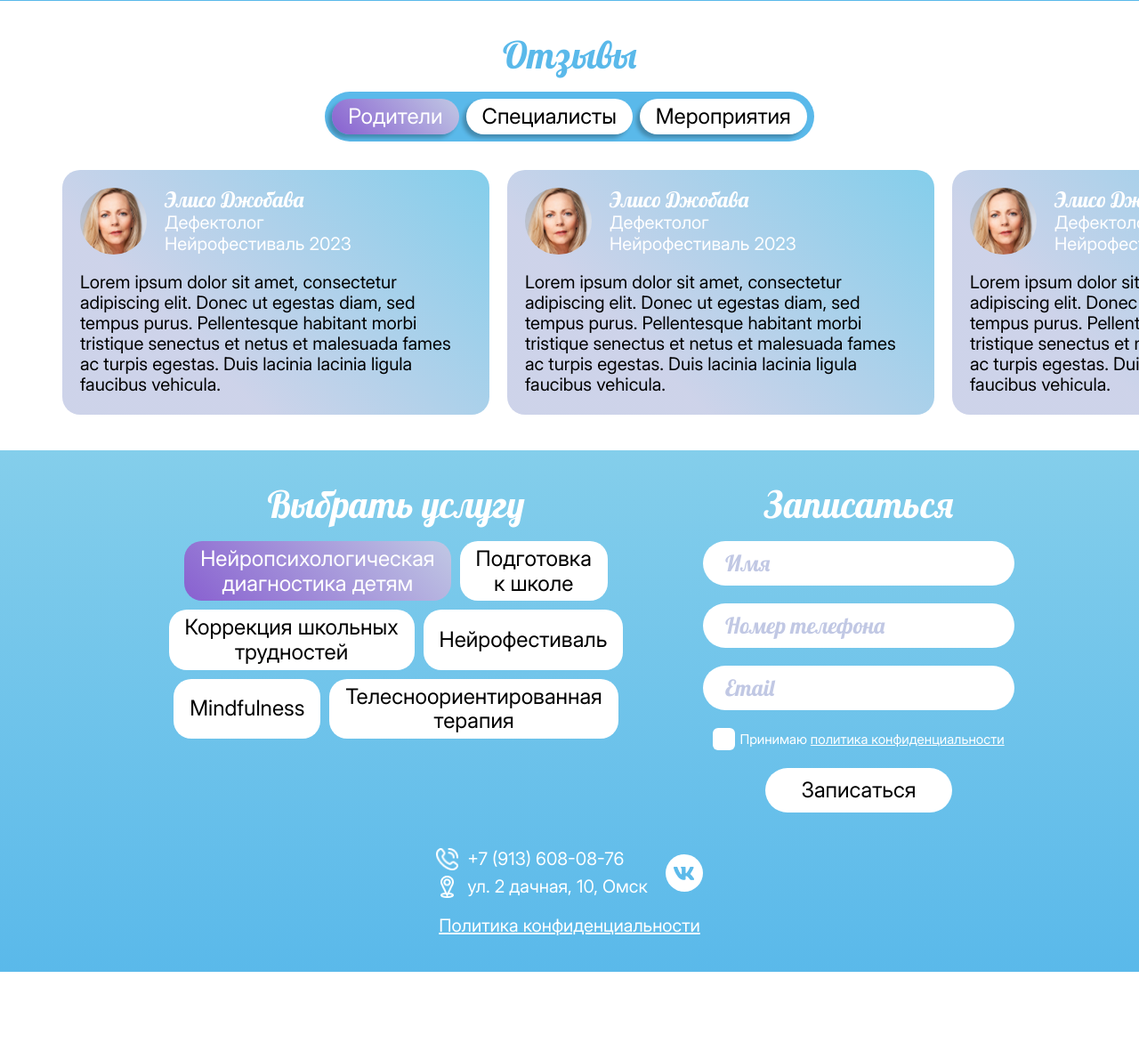
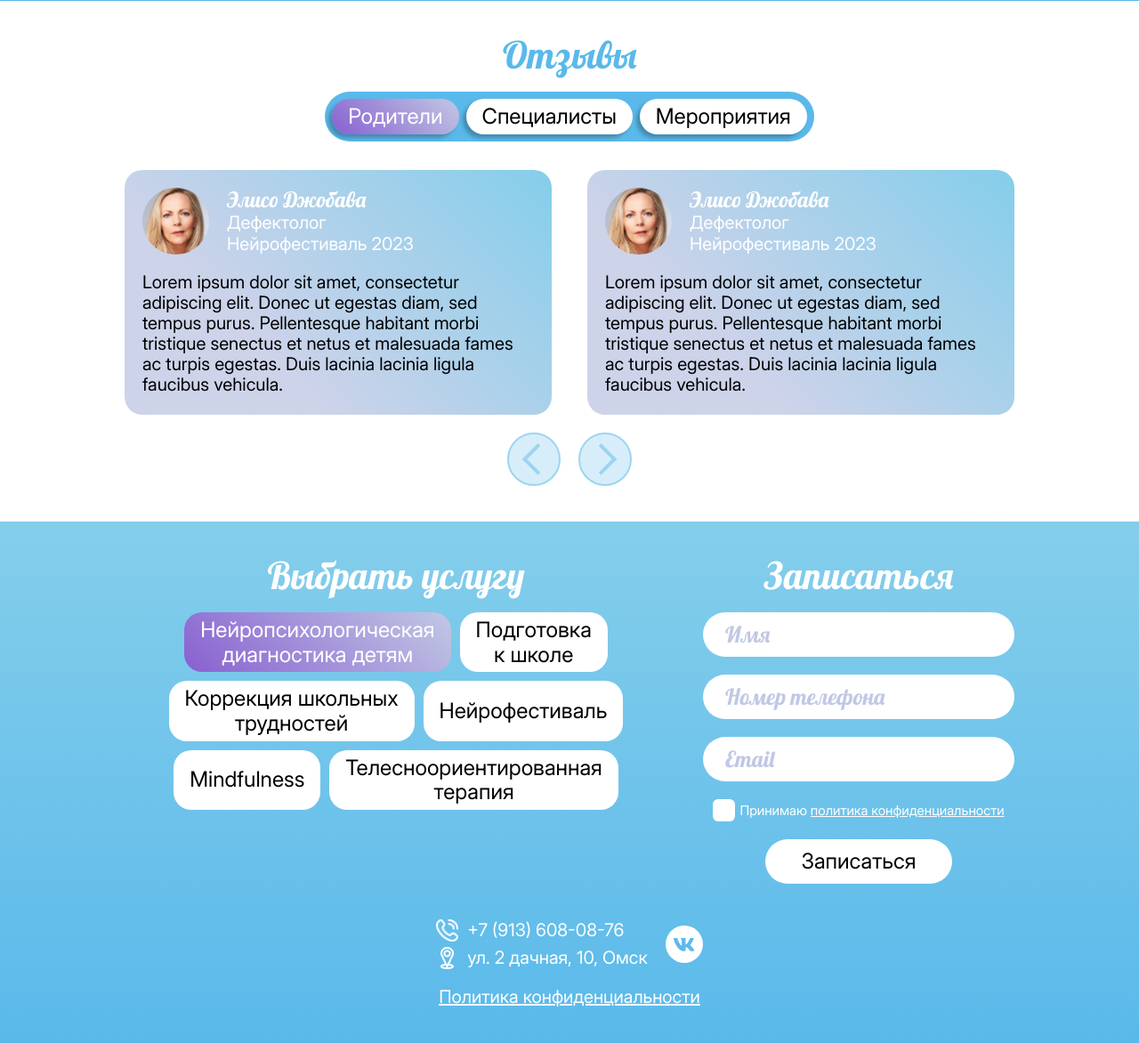
Before and after one commit to misha-mi/misha-mi.github.io, a PHP site: page / in a window 1280 px wide. Shown: the part 3126-4298 px from the top of the page at 89% size. Before the commit the page ends 4218 px from the top, so only its background shows below. Run offline with PHP 8.4, Linux system fonts and the light colour scheme; some web fonts are replaced.

Commit message:
add slider

```diff
--- a/index.html
+++ b/index.html
@@ -496,7 +496,8 @@
         </div>
         <div class="rewiews__tab tab">
           <div class="reviews__slider">
-            <div class="reviews__slide">
+            <div class="reviews__wrapper line">
+              <div class="reviews__slide slide">
                 <div class="reviews__person">
                   <div class="reviews__circle">
                     <img src="./img/person.jpg" alt="" class="reviews__img" />
@@ -514,7 +515,7 @@
                   egestas. Duis lacinia lacinia ligula faucibus vehicula.
                 </p>
               </div>
-            <div class="reviews__slide">
+              <div class="reviews__slide slide">
                 <div class="reviews__person">
                   <div class="reviews__circle">
                     <img src="./img/person.jpg" alt="" class="reviews__img" />
@@ -532,7 +533,7 @@
                   egestas. Duis lacinia lacinia ligula faucibus vehicula.
                 </p>
               </div>
-            <div class="reviews__slide">
+              <div class="reviews__slide slide">
                 <div class="reviews__person">
                   <div class="reviews__circle">
                     <img src="./img/person.jpg" alt="" class="reviews__img" />
@@ -550,7 +551,7 @@
                   egestas. Duis lacinia lacinia ligula faucibus vehicula.
                 </p>
               </div>
-            <div class="reviews__slide">
+              <div class="reviews__slide slide">
                 <div class="reviews__person">
                   <div class="reviews__circle">
                     <img src="./img/person.jpg" alt="" class="reviews__img" />
@@ -569,16 +570,22 @@
                 </p>
               </div>
             </div>
+            <div class="slider__controll">
+              <button class="slider__left slider_blue-button"></button>
+              <button class="slider__right slider_blue-button"></button>
+            </div>
+          </div>
         </div>
         <div class="rewiews__tab tab">
           <div class="reviews__slider">
-            <div class="reviews__slide">
+            <div class="reviews__wrapper line">
+              <div class="reviews__slide slide">
                 <div class="reviews__person">
                   <div class="reviews__circle">
                     <img src="./img/person.jpg" alt="" class="reviews__img" />
                   </div>
                   <div class="reviews__info">
-                  <div class="reviews__name">Элисо Джобава 1</div>
+                    <div class="reviews__name">Элисо Джобава1</div>
                     <div class="reviews__profession">Дефектолог</div>
                     <div class="reviews__service">Нейрофестиваль 2023</div>
                   </div>
@@ -590,7 +597,7 @@
                   egestas. Duis lacinia lacinia ligula faucibus vehicula.
                 </p>
               </div>
-            <div class="reviews__slide">
+              <div class="reviews__slide slide">
                 <div class="reviews__person">
                   <div class="reviews__circle">
                     <img src="./img/person.jpg" alt="" class="reviews__img" />
@@ -608,7 +615,7 @@
                   egestas. Duis lacinia lacinia ligula faucibus vehicula.
                 </p>
               </div>
-            <div class="reviews__slide">
+              <div class="reviews__slide slide">
                 <div class="reviews__person">
                   <div class="reviews__circle">
                     <img src="./img/person.jpg" alt="" class="reviews__img" />
@@ -626,7 +633,7 @@
                   egestas. Duis lacinia lacinia ligula faucibus vehicula.
                 </p>
               </div>
-            <div class="reviews__slide">
+              <div class="reviews__slide slide">
                 <div class="reviews__person">
                   <div class="reviews__circle">
                     <img src="./img/person.jpg" alt="" class="reviews__img" />
@@ -645,16 +652,22 @@
                 </p>
               </div>
             </div>
+            <div class="slider__controll">
+              <button class="slider__left slider_blue-button"></button>
+              <button class="slider__right slider_blue-button"></button>
+            </div>
+          </div>
         </div>
         <div class="rewiews__tab tab">
           <div class="reviews__slider">
-            <div class="reviews__slide">
+            <div class="reviews__wrapper line">
+              <div class="reviews__slide slide">
                 <div class="reviews__person">
                   <div class="reviews__circle">
                     <img src="./img/person.jpg" alt="" class="reviews__img" />
                   </div>
                   <div class="reviews__info">
-                  <div class="reviews__name">Элисо Джобава 2</div>
+                    <div class="reviews__name">Элисо Джобава2</div>
                     <div class="reviews__profession">Дефектолог</div>
                     <div class="reviews__service">Нейрофестиваль 2023</div>
                   </div>
@@ -666,7 +679,7 @@
                   egestas. Duis lacinia lacinia ligula faucibus vehicula.
                 </p>
               </div>
-            <div class="reviews__slide">
+              <div class="reviews__slide slide">
                 <div class="reviews__person">
                   <div class="reviews__circle">
                     <img src="./img/person.jpg" alt="" class="reviews__img" />
@@ -684,7 +697,7 @@
                   egestas. Duis lacinia lacinia ligula faucibus vehicula.
                 </p>
               </div>
-            <div class="reviews__slide">
+              <div class="reviews__slide slide">
                 <div class="reviews__person">
                   <div class="reviews__circle">
                     <img src="./img/person.jpg" alt="" class="reviews__img" />
@@ -702,7 +715,7 @@
                   egestas. Duis lacinia lacinia ligula faucibus vehicula.
                 </p>
               </div>
-            <div class="reviews__slide">
+              <div class="reviews__slide slide">
                 <div class="reviews__person">
                   <div class="reviews__circle">
                     <img src="./img/person.jpg" alt="" class="reviews__img" />
@@ -719,6 +732,11 @@
                   tristique senectus et netus et malesuada fames ac turpis
                   egestas. Duis lacinia lacinia ligula faucibus vehicula.
                 </p>
+              </div>
+            </div>
+            <div class="slider__controll">
+              <button class="slider__left slider_blue-button"></button>
+              <button class="slider__right slider_blue-button"></button>
             </div>
           </div>
         </div>
--- a/js/slider.js
+++ b/js/slider.js
@@ -2,6 +2,9 @@ window.addEventListener("DOMContentLoaded", () => {
   sliderInit(document.querySelector(".about__slider-double"));
   sliderInit(document.querySelector(".about__slider"));
   document.querySelectorAll(".services__slider").forEach((item) => {
+    sliderInit(item);
+  });
+  document.querySelectorAll(".reviews__slider").forEach((item) => {
     sliderInit(item);
   });
 
--- a/sass/blocks/_reviews.scss
+++ b/sass/blocks/_reviews.scss
@@ -13,7 +13,11 @@
     @include controller($main-color);
   }
   &__slider {
+    width: 1000px;
+    margin: auto;
     margin-top: 32px;
+  }
+  &__wrapper {
     display: flex;
     gap: 20px;
   }
@@ -57,6 +61,20 @@
   }
 }
 
+@media (max-width: 1200px) {
+  .reviews {
+    &__slider {
+      width: 100%;
+    }
+    &__slide {
+      width: 460px;
+    }
+    &__wrapper {
+      gap: 0;
+    }
+  }
+}
+
 @media (max-width: 768px) {
   .reviews {
     &__controller {
@@ -86,9 +104,6 @@
         font-size: 13px;
       }
     }
-    &__slider {
-      justify-content: center;
-    }
     &__slide {
       max-width: 480px;
       height: auto;
@@ -110,9 +125,6 @@
     &__service {
       font-size: 16px;
     }
-    &__slide:nth-child(n + 2) {
-      display: none;
-    }
   }
 }
 
```
Also changed, not shown: css/style.min.css. Lines whose indentation alone changed are shown as unchanged.
